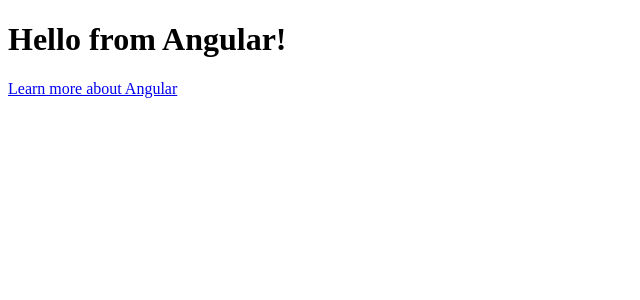
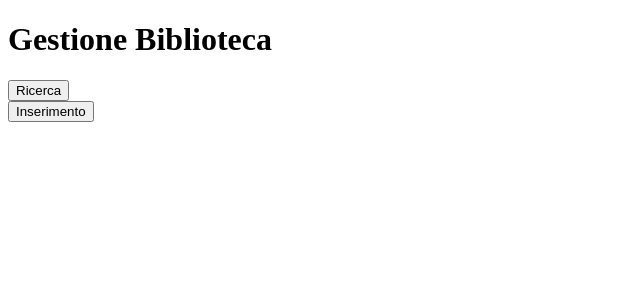
Before and after one commit to AerdnaL/ProgettoSSW, an Angular app: page / in a window 1280 px wide. Shown: the top 300 px of the page, without its empty margins (0-640 px from the left). Built offline with nearby package versions, Linux system fonts and the light colour scheme.

Commit message:
Fatto Component e quasi tutti ngIf

```diff
--- a/src/main.ts
+++ b/src/main.ts
@@ -1,19 +1,5 @@
-import { Component } from '@angular/core';
+import { RootComponent } from './root/root.component'
 import { bootstrapApplication } from '@angular/platform-browser';
 import 'zone.js';
 
-@Component({
-  selector: 'app-root',
-  standalone: true,
-  template: `
-    <h1>Hello from {{ name }}!</h1>
-    <a target="_blank" href="https://angular.dev/overview">
-      Learn more about Angular
-    </a>
-  `,
-})
-export class App {
-  name = 'Angular';
-}
-
-bootstrapApplication(App);
+bootstrapApplication(RootComponent);
--- /dev/null
+++ b/src/root/inserimento/inserimento.component.html
@@ -0,0 +1,3 @@
+<p *ngIf="vediInserimento">
+inserimento works!
+</p>
--- /dev/null
+++ b/src/root/inserimento/inserimento.component.ts
@@ -0,0 +1,19 @@
+import { Component, OnInit, Input } from '@angular/core';
+import { CommonModule } from '@angular/common';
+
+@Component({
+  selector: 'app-inserimento',
+  templateUrl: './inserimento.component.html',
+  styleUrls: ['./inserimento.component.css'],
+  standalone: true,
+  imports: [CommonModule],
+})
+export class InserimentoComponent implements OnInit {
+  @Input() vediInserimento: boolean = false;
+
+  constructor() { }
+
+  ngOnInit() {
+  }
+
+}
--- /dev/null
+++ b/src/root/ricerca/ricerca.component.html
@@ -0,0 +1,3 @@
+<p *ngIf = "vediRicerca == true">
+ricerca works!
+</p>
--- /dev/null
+++ b/src/root/ricerca/ricerca.component.ts
@@ -0,0 +1,19 @@
+import { Component, OnInit, Input } from '@angular/core';
+import { CommonModule } from '@angular/common';
+
+@Component({
+  selector: 'app-ricerca',
+  templateUrl: './ricerca.component.html',
+  styleUrls: ['./ricerca.component.css'],
+  standalone: true,
+  imports: [CommonModule],
+})
+export class RicercaComponent implements OnInit {
+  @Input() vediRicerca: boolean = false;
+
+  constructor() { }
+
+  ngOnInit() {
+  }
+
+}
--- /dev/null
+++ b/src/root/root.component.html
@@ -0,0 +1,10 @@
+<div *ngIf = "vediHome == true">
+  <h1> Gestione Biblioteca </h1>
+  <button (click)="mostraRicerca()">Ricerca</button>
+  <br>
+  <button (click)="mostraInserimento()">Inserimento</button>
+</div>
+<app-inserimento [vediInserimento]="vediInserimento"></app-inserimento>
+<button *ngIf = "vediEsciInserimento == true" (click)="tornaHomeInserimento()">Esci</button>
+<app-ricerca [vediRicerca]="vediRicerca"></app-ricerca>
+<button *ngIf = "vediEsciRicerca == true" (click)="tornaHomeInserimento()">Esci</button>
--- /dev/null
+++ b/src/root/root.component.ts
@@ -0,0 +1,49 @@
+import { Component, OnInit } from '@angular/core';
+import { CommonModule } from '@angular/common';
+import { InserimentoComponent } from './inserimento/inserimento.component';
+import { RicercaComponent } from './ricerca/ricerca.component';
+
+@Component({
+  selector: 'app-root',
+  templateUrl: './root.component.html',
+  styleUrls: ['./root.component.css'],
+  standalone: true,
+  imports: [CommonModule, InserimentoComponent, RicercaComponent,],
+})
+export class RootComponent implements OnInit {
+  vediHome: boolean = true;
+  vediRicerca: boolean = false;
+  vediInserimento: boolean = false;
+  vediEsciRicerca: boolean = false;
+  vediEsciInserimento: boolean = false;
+
+  mostraInserimento() {
+    this.vediInserimento = true;
+    this.vediEsciInserimento = true;
+    this.vediHome = false;
+  }
+
+  mostraRicerca() {
+    this.vediRicerca = true;
+    this.vediEsciRicerca = true;
+    this.vediHome = false;
+  }
+
+  tornaHomeInserimento() {
+    this.vediInserimento = false;
+    this.vediEsciInserimento = false;
+    this.vediHome = true;
+  }
+
+  tornaHomeRicerca() {
+    this.vediRicerca = false;
+    this.vediEsciRicerca = false;
+    this.vediHome = true;
+  }
+
+  constructor() { }
+
+  ngOnInit() {
+  }
+
+}
```
Also changed, not shown: package.json (+8 -8 lines), src/root/biblio-service.service.ts (added, +8 -0 lines), src/root/inserimento/inserimento.component.css (added), src/root/ricerca/ricerca.component.css (added), src/root/root.component.css (added), 1 other file (tests, documents, lock files or other folders).
